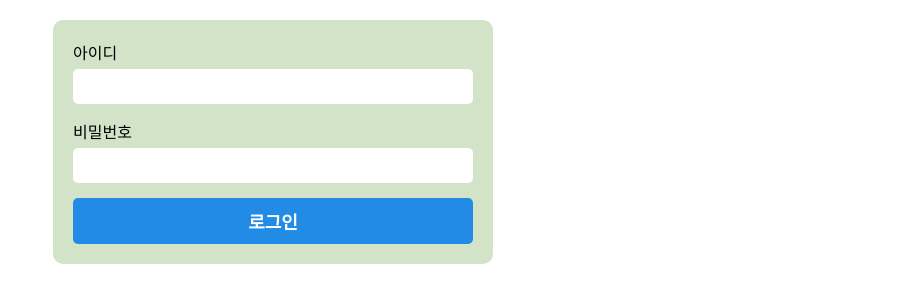
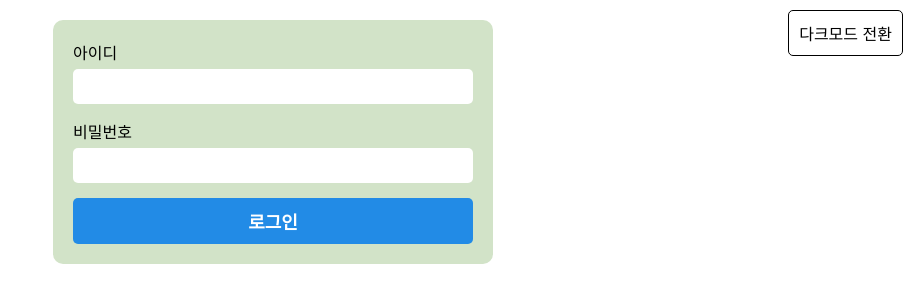
Before and after one commit to codberg-dev/front-end-test, a React (Create React App) app: page / in a window 1280 px wide. Shown: the top 302 px of the page, without its empty margins (367-1280 px from the left). Built offline with nearby package versions, Linux system fonts and the light colour scheme.

Commit message:
test: homeword 수정

```diff
--- a/src/App.js
+++ b/src/App.js
@@ -1,13 +1,35 @@
+import { useState } from 'react'
 import { Routes, Route } from 'react-router-dom'
-import styled from 'styled-components'
+import styled, { ThemeProvider } from 'styled-components'
 
 import Login from './views/Login'
 import Welcome from './views/Welcome'
 
+import { lightMode, darkMode } from './colors/theme'
+
+const ThemeSetter = styled.div`
+  cursor: pointer; padding: 10px;
+  position: absolute; top: 10px; right: 10px;
+  border: 1px solid black; border-radius: 5px;
+`
+
 function App() {
+
+  const [nowTheme, setTheme] = useState('light')
+
   return (
+
+    <ThemeProvider theme={nowTheme === 'light' ? lightMode : darkMode}>
       <div className="root">
         <div className='root-wrapper'>
+
+          <ThemeSetter onClick={() => {
+            nowTheme === 'light' && setTheme('dark')
+            ||
+            nowTheme === 'dark' && setTheme('light')
+          }}>
+            다크모드 전환
+          </ThemeSetter>
 
           <Routes>
             <Route path="/" element={<Login />}></Route>
@@ -17,6 +39,8 @@ function App() {
         </div>
 
       </div>
+    </ThemeProvider>
+
   );
 }
 
--- a/src/colors/index.js
+++ /dev/null
@@ -1,3 +0,0 @@
-export const colors = {
-    blue: '#228BE6'
-}
--- /dev/null
+++ b/src/colors/theme.js
@@ -0,0 +1,11 @@
+
+export const lightMode = {
+    blue: '#228BE6',
+    green: '#D2E3C8',
+    text: 'black'
+}
+export const darkMode = {
+    blue: '#1363a8',
+    green: '#202e18',
+    text: 'white'
+}
--- a/src/features/store.js
+++ b/src/features/store.js
@@ -7,11 +7,11 @@ const userInfoState = createSlice({
     },
     reducers: {
         setUserInfo(state, action) {
-            const ID = action.payload.ID
-            const PW = action.payload.PW
+            const id = action.payload.id
+            const pw = action.payload.pw
 
-            state.userID = ID
-            state.userPW = PW
+            state.userID = id
+            state.userPW = pw
         }
     }
 })
--- a/src/views/Login.js
+++ b/src/views/Login.js
@@ -8,8 +8,6 @@ import { useNavigate } from 'react-router-dom';
 import { useDispatch } from 'react-redux';
 import { setUserInfo } from '../features/store';
 
-import { colors } from '../colors';
-
 const LoginWrapper = styled.div`
     display: flex; justify-content: center;
     margin-top: 20px;
@@ -17,11 +15,11 @@ const LoginWrapper = styled.div`
 
 const StyledForm = styled.form`
     width: 400px;
-    background-color: #D2E3C8;
+    background-color: ${props => props.theme.green};
     border-radius: 10px;
     padding: 20px;
     & > label{
-        color: black;
+        color: ${props => props.theme.text};
         display: block; margin-bottom: 5px;
     }
     & > input {
@@ -50,8 +48,8 @@ export default function Login() {
         } else if (pw === '') {
             alert('비밀번호를 입력하세요.')
         } else {
-            dispatch( setUserInfo({ID: id, PW: pw}) );
-            alert('Welcome..!!')
+            dispatch( setUserInfo({id: id, pw: pw}) );
+            // alert('Welcome..!!')
             navigate('/welcome')
         }
     }
@@ -70,7 +68,7 @@ export default function Login() {
                 <input type="password" id="pw" name="pw" onChange={(e) => setPW(e.target.value)}></input>
 
                 <SubmitBtn
-                    backgroundColor={colors.blue}
+                    backgroundColor={props => props.theme.blue}
                 >로그인</SubmitBtn>
 
             </StyledForm>
```
Lines whose indentation alone changed are shown as unchanged.
